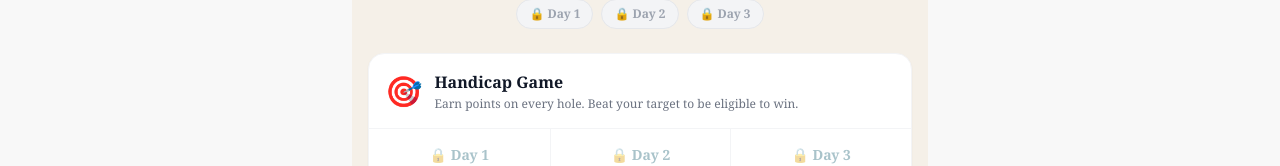
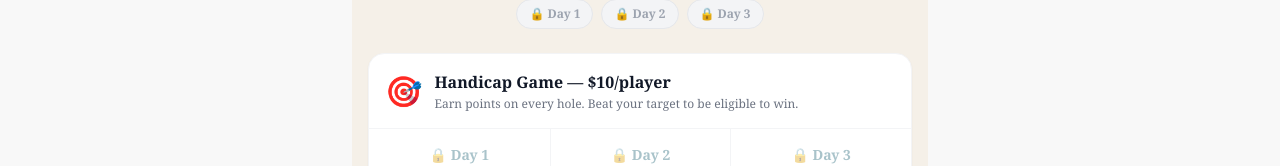
Before and after one commit to rickyhowcroft-dot/abtow-2026-open, a Next.js app: page /games in a window 1280 px wide. Shown: the part 157-323 px from the top of the page. Built offline with nearby package versions, Linux system fonts and the light colour scheme; no server answers; the database is empty.

Commit message:
feat: add $10/player to handicap game tile on games page

```diff
--- a/app/games/page.tsx
+++ b/app/games/page.tsx
@@ -14,7 +14,7 @@ interface Game {
 const GAMES: Game[] = [
   {
     id: 'handicap',
-    name: 'Handicap Game',
+    name: 'Handicap Game — $10/player',
     emoji: '🎯',
     tagline: 'Earn points on every hole. Beat your target to be eligible to win.',
     href: '/games/handicap',
```
